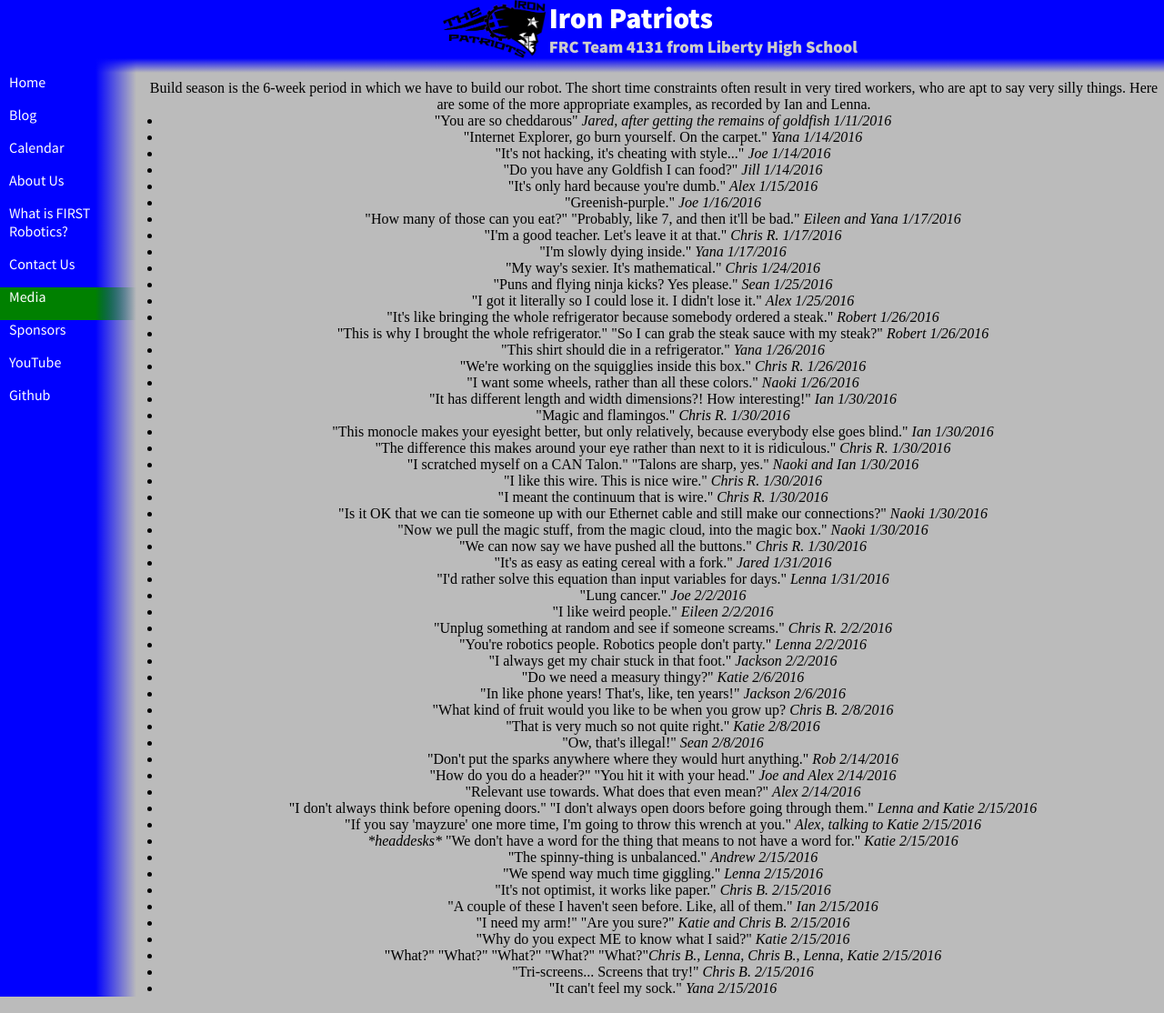
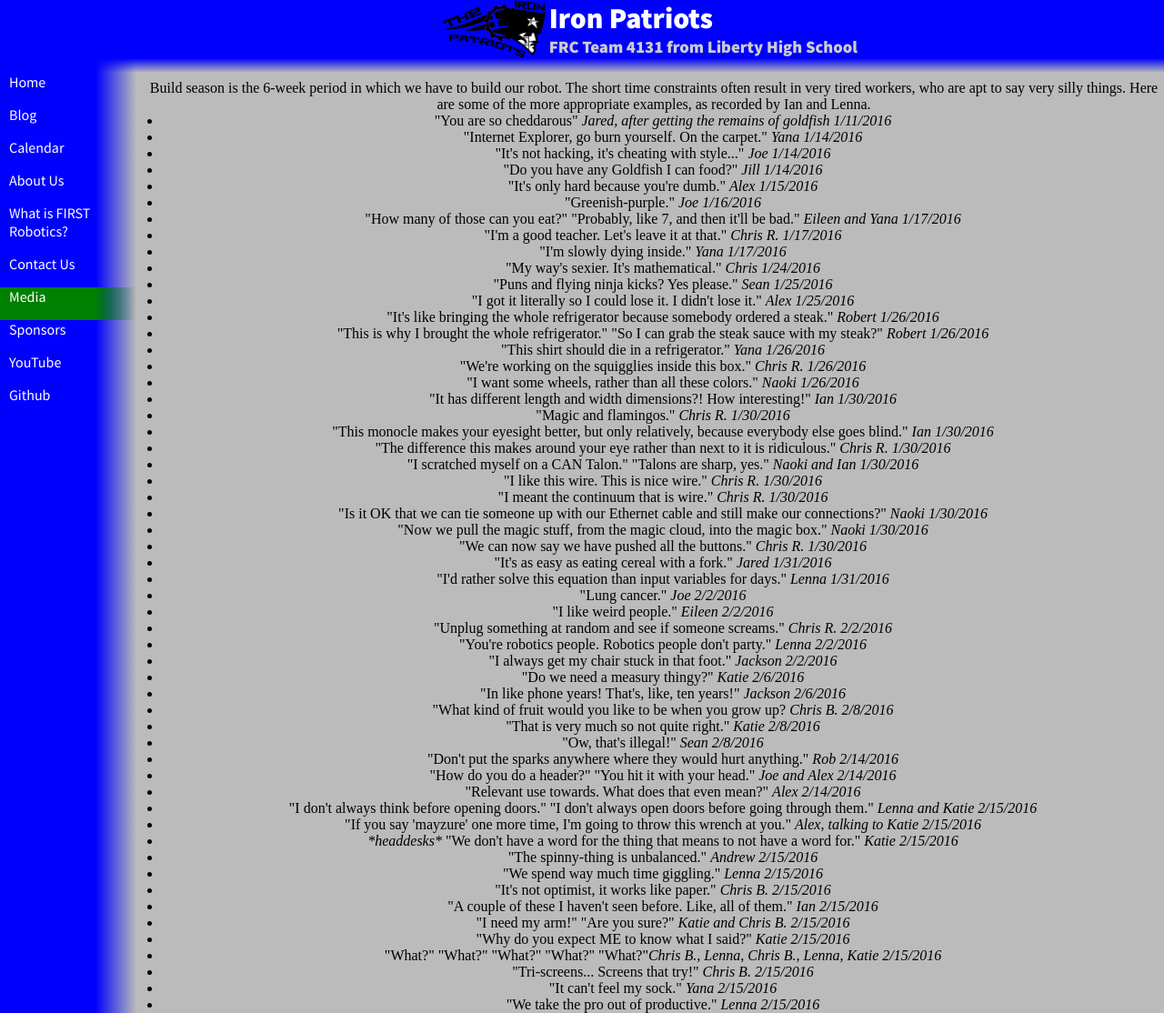
Before and after one commit to katiebugmoon/FRC4131.github.io, a Jekyll site: the page built from media/2016/quotes.html, in a window 1280 px wide. Shown: the whole page at 91% size. Built offline with Jekyll 4.4.1, drawn with Linux system fonts in a browser that asks for light colours; nearby versions of some CDN libraries.

Commit message:
Update quotes.html

```diff
--- a/media/2016/quotes.html
+++ b/media/2016/quotes.html
@@ -58,5 +58,6 @@ title: Build Season 2016 Quotes
 	<li>"What?" "What?" "What?" "What?" "What?"<i>Chris B., Lenna, Chris B., Lenna, Katie 2/15/2016</i></li>
 	<li>"Tri-screens... Screens that try!" <i>Chris B. 2/15/2016</i></li>
 	<li>"It can't feel my sock." <i>Yana 2/15/2016</i></li>
+	<li>"We take the pro out of productive." <i>Lenna 2/15/2016</i></li>
 </ul>
 <center>
```
